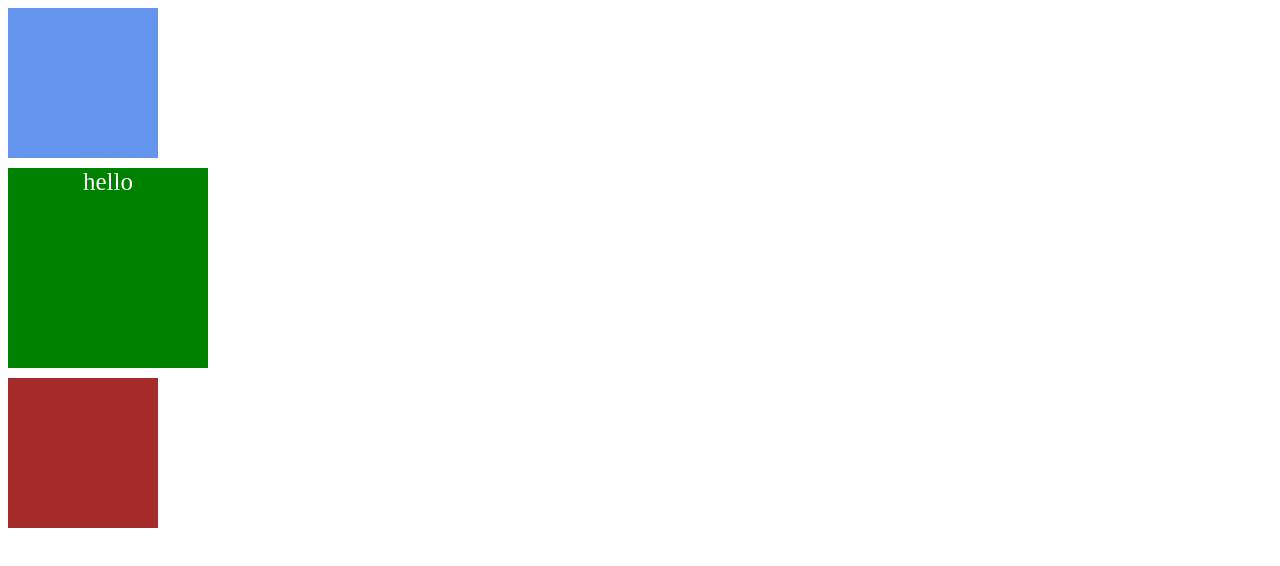
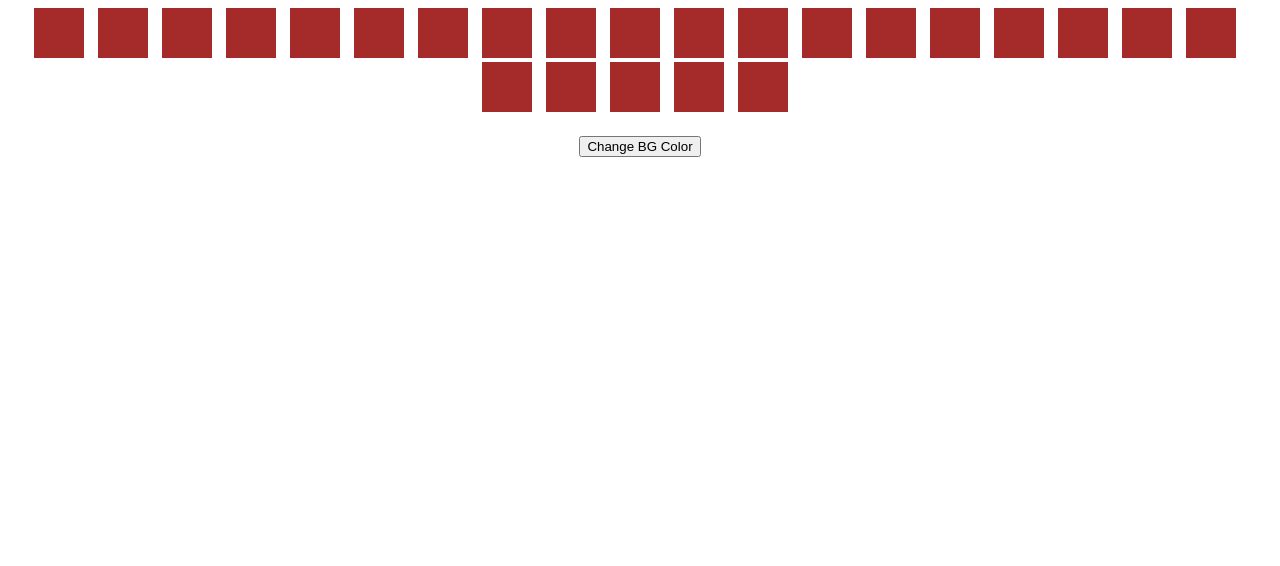
Before and after one commit to natiagelashvili3/career-page, a plain HTML site: page index2.html in a window 1280 px wide. Drawn offline with Linux system fonts and the light colour scheme.

Commit message:
event listener

```diff
--- a/index2.html
+++ b/index2.html
@@ -5,44 +5,54 @@
     <title>Document</title>
 
     <style>
-        div{
-            margin-bottom: 10px;
+        body{
+            text-align: center;
         }
-
-        #box-1{
-            width: 150px;
-            height: 150px;
-            background-color: cornflowerblue;
+        button{
+            margin-top: 20px;
         }
-
-        #box-2{
-            width: 150px;
-            height: 150px;
+        .box{
+            width: 50px;
+            height: 50px;
             background-color: brown;
-        }
-
-        #box-2 span {
-            display: block;
-            text-align: center;
-            color: white;
-            font-size: 25px;
+            margin: 0 auto;
+            display: inline-block;
+            margin-right: 10px;
         }
     </style>
 </head>
 <body>
 
-    <div id="box-1">
-
+    <div>
+        <div class="box"></div>
+        <div class="box"></div>
+        <div class="box"></div>
+        <div class="box"></div>
+        <div class="box"></div>
+        <div class="box"></div>
+        <div class="box"></div>
+        <div class="box"></div>
+        <div class="box"></div>
+        <div class="box"></div>
+        <div class="box"></div>
+        <div class="box"></div>
+        <div class="box"></div>
+        <div class="box"></div>
+        <div class="box"></div>
+        <div class="box"></div>
+        <div class="box"></div>
+        <div class="box"></div>
+        <div class="box"></div>
+        <div class="box"></div>
+        <div class="box"></div>
+        <div class="box"></div>
+        <div class="box"></div>
+        <div class="box"></div>
     </div>
 
-    <div id="box-2">
-
-    </div>
-
-    <div id="box-2">
-
-    </div>
+    <button id="change-bg">Change BG Color</button>
 
     <script src="script.js"></script>
+
 </body>
 </html>
--- a/script.js
+++ b/script.js
@@ -1,47 +1,82 @@
-// 1.
-// var student = {
-//     name: "",
-//     lastname: "",
-//     course: "",
+// ------------ davalebebi ------------------
 
-//     getData: function() {
-//         console.log( this.name + " " + this.lastname + " " + this.course ); // this == student
-//     }
-// };
+// var box = document.getElementById('box-1');
 
-// student.name = "David";
-// student.lastname = "Menabde";
-// student.course = 2;
-// student.getData();
+// // 1
+// box.style.backgroundColor = 'rgb(0, 0, 255)';
 
-// 2.
-// var car = {
-//     model: "Toyota",
-//     year: 2020,
+// // 2
+// box.innerText = "this is a blue div";
 
-//     getModel: function() {
-//         console.log( this.model );
-//     }
-// }
+// // setTimeout(function() {
+// //     box.innerHTML = "<p>this is a blue div 2</p>";
+// // }, 4000);
 
-// car.getModel();
+// // 3
+// box.style.color = "#fff";
+
+// // 4
+// box.style.width = "500px";
+// box.style.height = "500px";
+
+// // 5
+// box.style.fontSize = "25px";
 
 
 
-// getElementById
-// innerText
-// innerHTML
-// style
 
 
-var box1 = document.getElementById("box-1");
-box1.style.color = "red";
+// --------------- addEventLister funqcia
+
+// var button = document.getElementById('change-bg');
+// var box = document.getElementById('box-1');
 
 
-var box2 = document.getElementById("box-2");
-box2.innerHTML = "<span>hello</span>";
+// function generateRGB() {
+//     var r = Math.floor(Math.random() * 100);
+//     var g = Math.floor(Math.random() * 100);
+//     var b = Math.floor(Math.random() * 100);
+
+//     return "rgb("+r+", "+g+", "+b+")";
+// }
 
 
-box2.style.backgroundColor = "green";
-box2.style.width = "200px";
-box2.style.height = "200px";
+// button.addEventListener("click", function(){
+//     box.style.backgroundColor = generateRGB();
+// });
+
+
+// var button_text = document.getElementById('change-text');
+// button_text.addEventListener("click", function() {
+//     box.style.color = generateRGB();
+// });
+
+
+
+// --------------- getElementsByClassName funqcia
+
+function generateRGB() {
+    var r = Math.floor(Math.random() * 100);
+    var g = Math.floor(Math.random() * 100);
+    var b = Math.floor(Math.random() * 100);
+
+    return "rgb("+r+", "+g+", "+b+")";
+}
+
+
+var button = document.getElementById('change-bg');
+
+var boxes = document.getElementsByClassName('box');
+
+button.addEventListener('click', function() {
+    var bg_color = generateRGB();
+
+    for (let i = 0; i < boxes.length; i++) {
+        boxes[i].style.backgroundColor = bg_color;
+    }
+
+});
+
+// addEventListener
+// getElementsByClassName
+// Math -> floot - random
```
